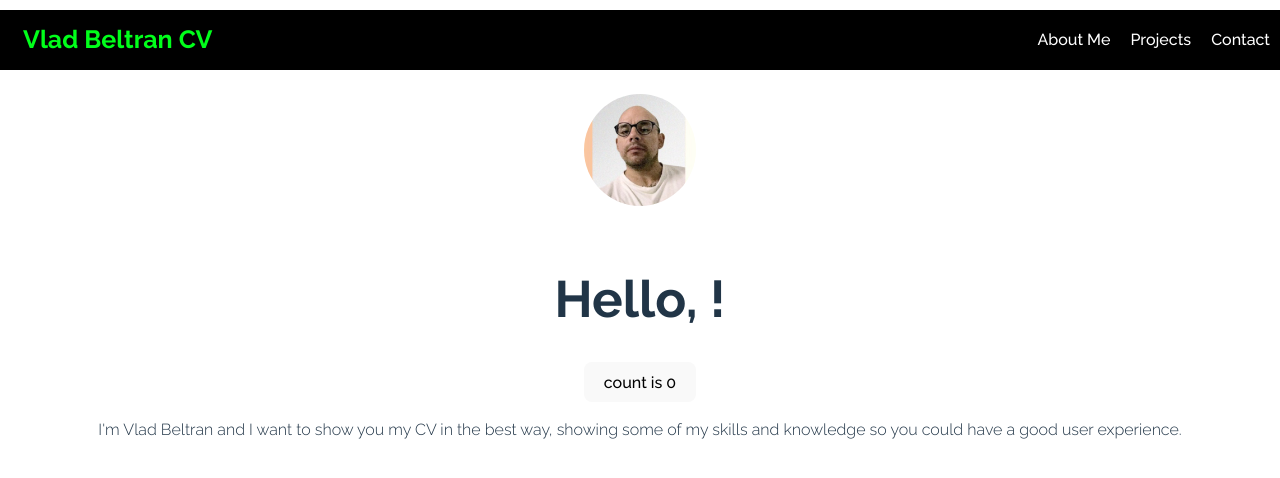
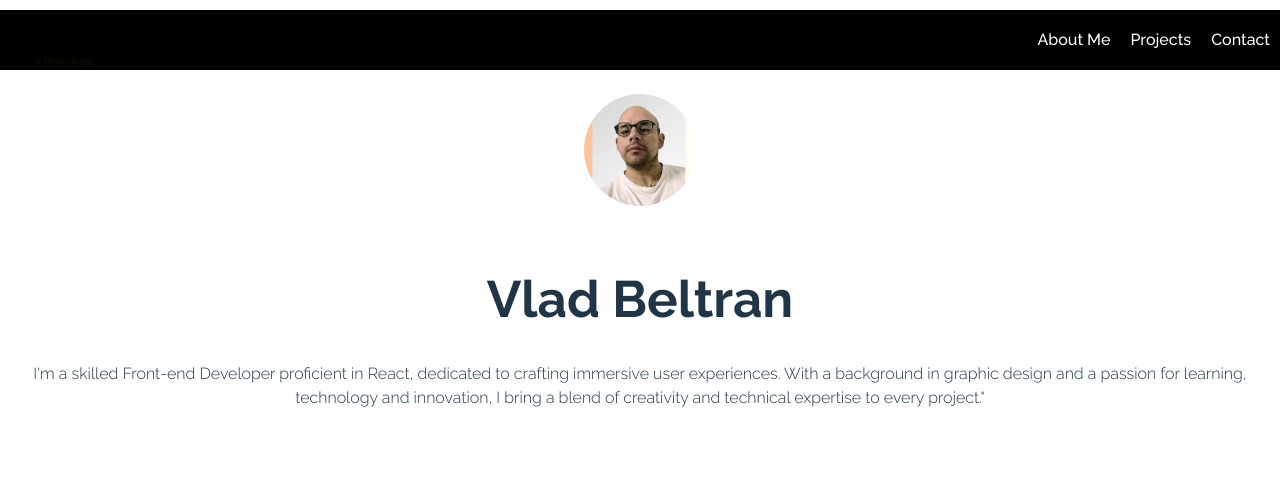
Before and after one commit to puentes-studio/myapp, a React (Vite) app: page /about in a window 1280 px wide. Shown: the top 478 px of the page. Built offline with nearby package versions, Linux system fonts and the light colour scheme.

Commit message:
styles and about

```diff
--- a/src/assets/pages/about/About.jsx
+++ b/src/assets/pages/about/About.jsx
@@ -1,15 +1,12 @@
-import { useState } from 'react';
-import vladphoto from '../../../assets/vlad-picture.jpeg';
-import './About.css';
-import Nav from '../../../components/nav/Nav';
-import { useName } from '../../../../Context/Name.Context';
-
-
-
+// import { useState } from "react";
+import vladphoto from "../../../assets/vlad-picture.jpeg";
+import "./About.css";
+import Nav from "../../../components/nav/Nav";
+// import { useName } from "../../../../Context/Name.Context";
 
 function About() {
-  const [count, setCount] = useState(0);
-  const { nameState } = useName()
+  // const [count, setCount] = useState(0);
+  // const { nameState } = useName();
 
   return (
     <>
@@ -19,14 +16,15 @@ function About() {
           <img src={vladphoto} className="cv-photo" alt="CV Photo" />
         </a>
       </div>
-      <h1>Hello, {nameState.name}!</h1>
-      <div className="card">
-        <button onClick={() => setCount(count + 1)}>
-          count is {count}
-        </button>
-      </div>
+      <h1>Vlad Beltran</h1>
+      {/* <div className="card">
+        <button onClick={() => setCount(count + 1)}>count is {count}</button>
+      </div> */}
       <p className="read-the-docs">
-        I'm Vlad Beltran and I want to show you my CV in the best way, showing some of my skills and knowledge so you could have a good user experience.
+        I'm a skilled Front-end Developer proficient in React, dedicated to
+        crafting immersive user experiences. With a background in graphic design
+        and a passion for learning, technology and innovation, I bring a blend
+        of creativity and technical expertise to every project."
       </p>
     </>
   );
--- a/src/assets/pages/home/Home.css
+++ b/src/assets/pages/home/Home.css
@@ -8,20 +8,20 @@
 }
 
 .home-photo {
-    height: 13em;
-    margin: 10vh auto;
+  height: 230px;
+  margin: 9.5vh auto;
+  border-radius: 50%;
 }
 
 .name {
   font-size: 50px;
   color: yellow;
-    margin: 40px;
+  margin: 40px 40px 17px 40px;
 }
-
 
 .home-description {
   font-size: medium;
-    margin: 30px 65px 30px 65px;
+  margin: 15px 65px 30px 65px;
 }
 
 .go-button {
--- a/src/assets/pages/home/Home.jsx
+++ b/src/assets/pages/home/Home.jsx
@@ -1,8 +1,8 @@
 import { useState } from 'react';
 import { NavLink } from 'react-router-dom';
-import homeIllustration from '../../../assets/home-illustration .png';
+import mobileIllustration from '../../../assets/mobile-illustration.png';
 import './Home.css';
-import Nav from '../../../components/nav/Nav';
+// import Nav from '../../../components/nav/Nav';
 import { useName } from '../../../../Context/Name.Context';
 
 
@@ -17,7 +17,7 @@ function Home() {
       {/* <Nav /> */}
       <div className='home-container'>
         <a href="#" target="_blank">
-          <img src={homeIllustration} className="home-photo" alt="Home illustration" />
+          <img src={mobileIllustration} className="home-photo" alt="Home illustration" />
         </a>
       </div>
       <h1 className='name'>Hello, {nameState.name}!</h1>
--- a/src/components/nav/Nav.css
+++ b/src/components/nav/Nav.css
@@ -9,6 +9,33 @@
 nav h1 {
   align-items: center;
   display: flex;
+}
+
+.is-recruiting {
+  font-size: 10px;
+  margin-top: 51px;
+  margin-left: 34px;
+  font-weight: 500;
+  position: absolute;
+  animation: colorTransition 1s infinite alternate;
+}
+
+@keyframes colorTransition {
+  0% {
+    color: black;
+  }
+  25% {
+    color: rgb(255, 30, 30);
+  }
+  50% {
+    color: black;
+  }
+  75% {
+    color: #e8ff15;
+  }
+  100% {
+    color: black;
+  }
 }
 
 .nav-title {
@@ -23,8 +50,6 @@ nav h1 {
 .nav-title:hover {
   color: #fffb00;
 }
-
-
 
 .nav-list {
   display: flex;
@@ -89,16 +114,11 @@ nav h1 {
   display: block;
 }
 
-
-
-
 @media (max-width: 768px) {
-
   .menu-wrapper {
     display: flex;
     flex-direction: column;
     margin-top: auto;
-
   }
 
   .menu-toggle {
--- a/src/components/nav/Nav.jsx
+++ b/src/components/nav/Nav.jsx
@@ -1,41 +1,62 @@
-import { useState } from 'react';
-import './Nav.css';
-import { NavLink } from 'react-router-dom';
+import { useState } from "react";
+import "./Nav.css";
+import { NavLink } from "react-router-dom";
+import { useName } from "../../../Context/Name.Context";
 
 const Nav = () => {
   const [showMenu, setShowMenu] = useState(false);
+  const { nameState } = useName();
 
   return (
     <>
       <nav className="navBar">
         <h1>
-                    <NavLink className="nav-title" to="/home">Vlad Beltran CV</NavLink>
+          <NavLink className="nav-title" to="/home">
+            {nameState.name}
+          </NavLink>
+          <p className="is-recruiting">is Recruiting</p>
         </h1>
-                <div className='menu-wrapper'>
-                <div className="menu-toggle" id="mobile-menu" onClick={() => {
+
+        <div className="menu-wrapper">
+          <div
+            className="menu-toggle"
+            id="mobile-menu"
+            onClick={() => {
               setShowMenu(!showMenu); // Toggle the state between true and false
-                }}>
+            }}
+          >
             <span></span>
             <span></span>
             <span></span>
           </div>
           {showMenu ? (
             <ul className="mobile-nav">
-                        <li><NavLink to="/house">About Me</NavLink></li>
-                        <li><NavLink to="/rock">Projects</NavLink></li>
-                        <li><NavLink to="/jazz">Contact</NavLink></li>
+              <li>
+                <NavLink to="/house">About Me</NavLink>
+              </li>
+              <li>
+                <NavLink to="/rock">Projects</NavLink>
+              </li>
+              <li>
+                <NavLink to="/jazz">Contact</NavLink>
+              </li>
             </ul>
           ) : null}
           <ul className="nav-list">
-                    <li><NavLink to="/house">About Me</NavLink></li>
-                    <li><NavLink to="/rock">Projects</NavLink></li>
-                    <li><NavLink to="/jazz">Contact</NavLink></li>
+            <li>
+              <NavLink to="/house">About Me</NavLink>
+            </li>
+            <li>
+              <NavLink to="/rock">Projects</NavLink>
+            </li>
+            <li>
+              <NavLink to="/jazz">Contact</NavLink>
+            </li>
           </ul>
         </div>
       </nav>
-
     </>
   );
-}
+};
 
 export default Nav;
```
Lines whose indentation alone changed are shown as unchanged.
